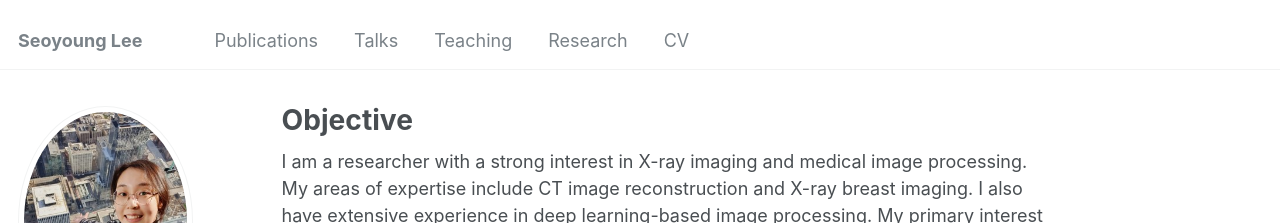
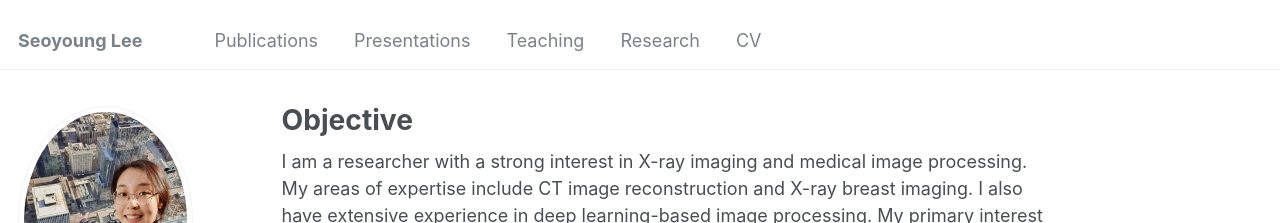
Before and after one commit to ether0/ether0.github.io, a Jekyll site: the page built from _pages/about.md, in a window 1280 px wide. Shown: the top 223 px of the page. Built offline with Jekyll 4.4.1, drawn with Linux system fonts in a browser that asks for light colours; some web fonts are replaced.

Commit message:
Update navigation.yml

```diff
--- a/_data/navigation.yml
+++ b/_data/navigation.yml
@@ -8,14 +8,14 @@ main:
   - title: "Publications"
     url: /publications/
 
-  - title: "Talks"
-    url: /talks/
+  - title: "Presentations"
+    url: /presentations/
 
   - title: "Teaching"
     url: /teaching/
 
   - title: "Research"
-    url: /portfolio/
+    url: /research/
 
   - title: "CV"
     url: /cv/
```
